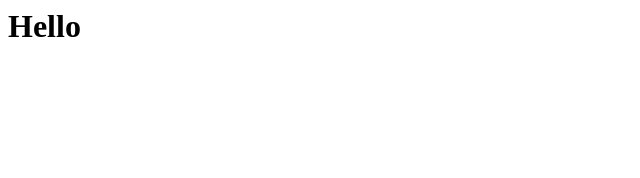
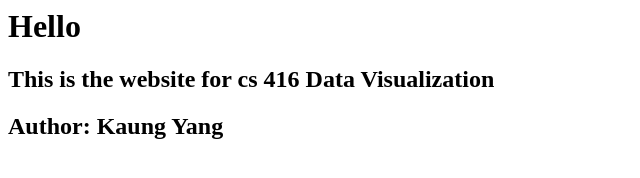
Before and after one commit to kkaungyyang/cs416-datavis-su22, a plain HTML site: page index.html in a window 1280 px wide. Shown: the whole page, without its empty margins (0-640 px from the left). Drawn offline with Linux system fonts and the light colour scheme.

Commit message:
added more text

```diff
--- a/index.html
+++ b/index.html
@@ -1 +1,3 @@
 <h1>Hello</h1>
+<h2>This is the website for cs 416 Data Visualization</h2>
+<h2>Author: Kaung Yang</h2>
```
